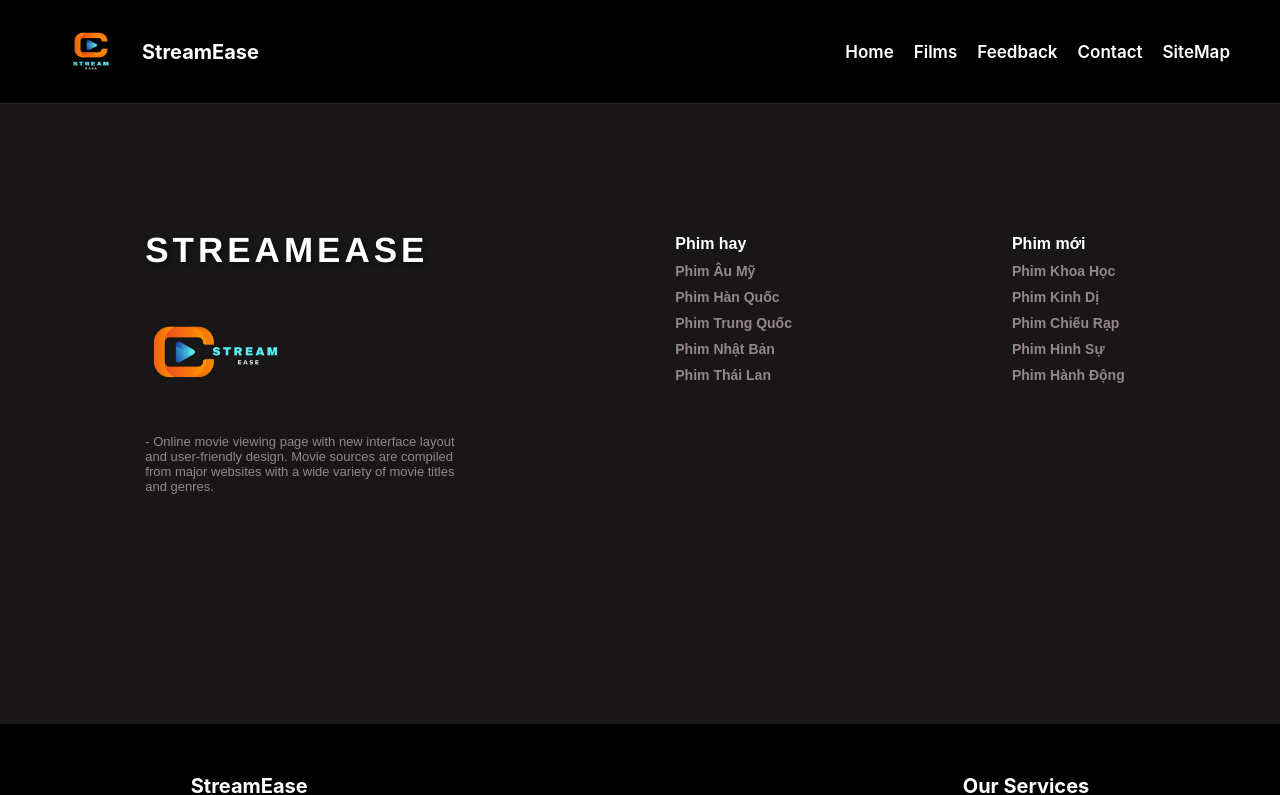
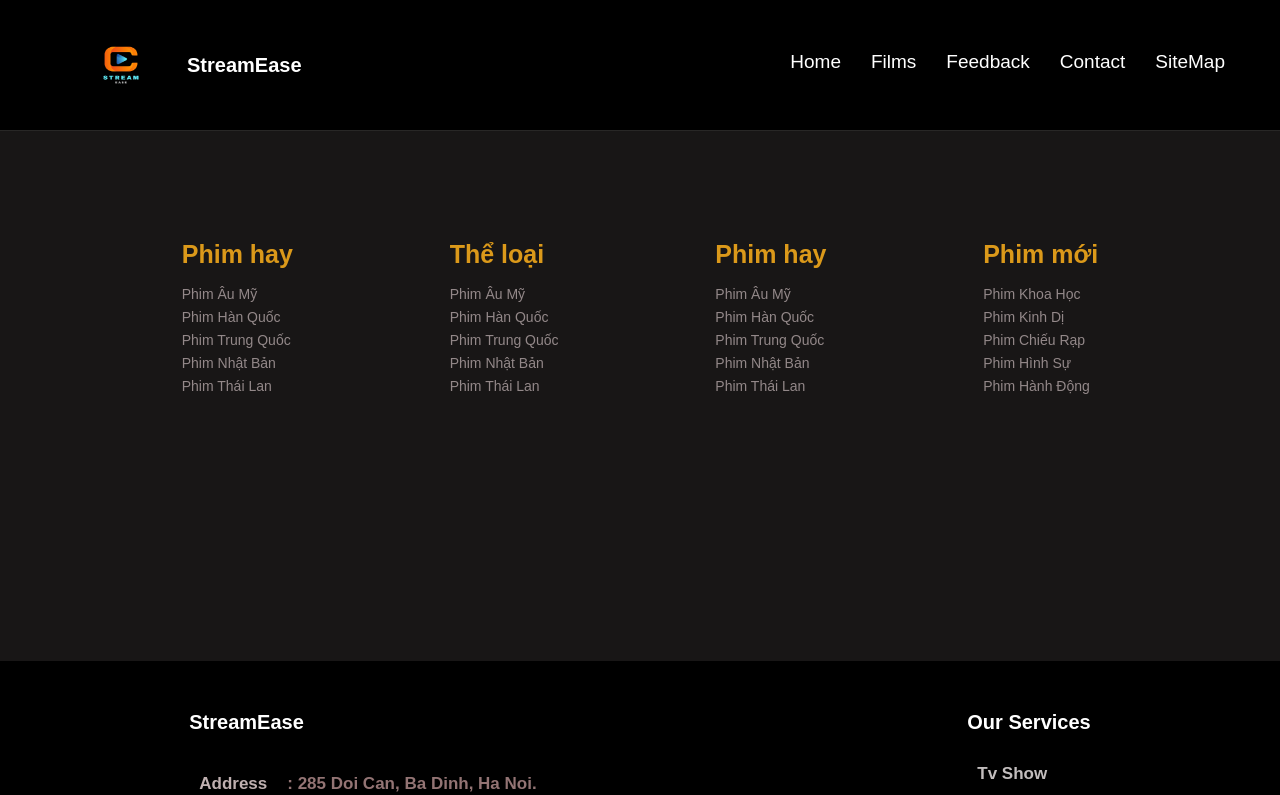
Before and after one commit to buihongson6203/TechWic2023, a React (Create React App) app: page /sitemap in a window 1280 px wide. Shown: the top 795 px of the page. Built offline with nearby package versions, Linux system fonts and the light colour scheme; the HTML template or start-up script is replaced by a standard one.

Commit message:
reponsive file header+siteMap van

```diff
--- a/src/Header/Header.css
+++ b/src/Header/Header.css
@@ -1,4 +1,4 @@
-.header {
+/* .header {
   align-items: center;
   background-color: black;
   display: flex;
@@ -47,4 +47,148 @@
     transition: all 0.23s;
     gap: 20px;
   }
+} */
+
+
+
+@import url("https://fonts.googleapis.com/css2?family=Roboto:ital,wght@0,500;1,400&display=swap");
+
+* {
+  margin: 0;
+  padding: 0;
+  box-sizing: border-box;
 }
+
+html {
+  font-size: 62.5%;
+  font-family: sans-serif;
+}
+
+li {
+  list-style: none;
+}
+
+a {
+  text-decoration: none;
+}
+
+.header {
+  align-items: center;
+  background-color: black;
+  display: flex;
+  height: auto;
+  justify-content: space-between;
+  left: 0;
+  padding: 15px 40px 15px 50px;
+  position: fixed;
+  top: 0;
+  width: 100%;
+  border-bottom: 1px solid rgb(40, 39, 38);
+  z-index: 300;
+}
+.navbar {
+  display: flex;
+  justify-content: space-between;
+  align-items: center;
+  background-color: black;
+  padding: 1rem 1.5rem;
+  height: 100px;
+
+}
+
+.hamburger {
+  display: none;
+}
+
+.bar {
+  display: block;
+  width: 25px;
+  height: 3px;
+  margin: 5px auto;
+  -webkit-transition: all 0.3s ease-in-out;
+  transition: all 0.3s ease-in-out;
+  background-color: white;
+}
+
+.nav-menu {
+  display: flex;
+  justify-content: space-between;
+  align-items: center;
+}
+
+.nav-item {
+  margin-left: 3rem;
+}
+
+.nav-link {
+  font-size: 19px;
+
+  color: white;
+}
+
+.nav-link:hover {
+  color: #1ae5f7;
+}
+
+.nav-logo {
+  font-size: 30px;
+  font-weight: 500;
+  color: white;
+}
+.container-logo {
+  display: flex;
+  align-items: center;
+  gap: 10px;
+  .logo {
+    width: 82px;
+    height: 73px;
+    font-weight: 700;
+    color: #2d2e32;
+  }
+  .logo-text {
+    font-size: 20px;
+    font-weight: 700;
+    color: #fff;
+  }
+}
+@media only screen and (max-width: 668px) {
+  .nav-menu {
+    position: fixed;
+    left: -100%;
+    top: 5rem;
+    flex-direction: column;
+    background-color: #3d3d3d;
+    width: 100%;
+    padding-top: 20px;
+    padding-bottom: 20px;
+    text-align: center;
+    transition: 0.3s;
+  }
+
+  .nav-menu.active {
+    left: 0;
+  }
+
+  .nav-item {
+    margin: 2.5rem 0;
+  }
+
+  .hamburger {
+    display: block;
+    cursor: pointer;
+  }
+
+  .hamburger.active .bar:nth-child(2) {
+    opacity: 0;
+  }
+
+  .hamburger.active .bar:nth-child(1) {
+    -webkit-transform: translateY(8px) rotate(45deg);
+    transform: translateY(8px) rotate(45deg);
+  }
+
+  .hamburger.active .bar:nth-child(3) {
+    -webkit-transform: translateY(-8px) rotate(-45deg);
+    transform: translateY(-8px) rotate(-45deg);
+  }
+}
--- a/src/Header/Header.js
+++ b/src/Header/Header.js
@@ -1,40 +1,66 @@
+
+import React, { useState } from "react";
+import { BrowserRouter as Router, Routes, Route, Link } from "react-router-dom";
 import "./Header.css";
-import { BrowserRouter as Router, Routes, Route, Link } from "react-router-dom";
+
 function Header() {
+  const [isMobileMenuOpen, setIsMobileMenuOpen] = useState(false);
+
+  const toggleMobileMenu = () => {
+    setIsMobileMenuOpen(!isMobileMenuOpen);
+  };
+
+  const closeMobileMenu = () => {
+    setIsMobileMenuOpen(false);
+  };
+
   return (
-    <div className="header">
+    <div>
+      <header className="header">
+        <nav className="navbar">
           <div className="container-logo">
-        <img className="logo" src="/imgs/logo.jpeg" />
+            <img className="logo" src="/imgs/logo.jpeg" alt="Logo" />
             <div className="logo-text">StreamEase</div>
           </div>
-      <ul className="link">
-        <li>
-          <Link to="/" className="item-link">
-            <div>Home</div>
+          <div
+            className={`hamburger ${isMobileMenuOpen ? "active" : ""}`}
+            onClick={toggleMobileMenu}
+          >
+            <span className="bar"></span>
+            <span className="bar"></span>
+            <span className="bar"></span>
+          </div>
+          <ul className={`nav-menu ${isMobileMenuOpen ? "active" : ""}`}>
+            <li className="nav-item">
+              <Link to="/" className="nav-link" onClick={closeMobileMenu}>
+                Home
               </Link>
             </li>
-        <li>
-          <Link to="/films" className="item-link">
-            <div>Films</div>
+            <li className="nav-item">
+              <Link to="/films" className="nav-link" onClick={closeMobileMenu}>
+                Films
               </Link>
             </li>
-        <li>
-          <Link to="/feedback" className="item-link">
-            <div>Feedback</div>
+            <li className="nav-item">
+              <Link to="/feedback" className="nav-link" onClick={closeMobileMenu}>
+                Feedback
               </Link>
             </li>
-        <li>
-          <Link to="/contact" className="item-link">
-            <div>Contact</div>
+            <li className="nav-item">
+              <Link to="/contact" className="nav-link" onClick={closeMobileMenu}>
+                Contact
               </Link>
             </li>
-        <li>
-          <Link to="/sitemap" className="item-link">
-            <div>SiteMap</div>
+            <li className="nav-item">
+              <Link to="/sitemap" className="nav-link" onClick={closeMobileMenu}>
+                SiteMap
               </Link>
             </li>
           </ul>
+        </nav>
+      </header>
     </div>
   );
 }
+
 export default Header;
--- a/src/SiteMap.css
+++ b/src/SiteMap.css
@@ -1,4 +1,4 @@
-.sitemap-container {
+/* .sitemap-container {
   display: flex;
   background: #181616;
   padding-bottom: 230px;
@@ -33,7 +33,6 @@
   width: 150px;
 }
 .sitemap {
-  /* color: white; */
   max-width: 320px;
   align-items: center;
   display: flex;
@@ -69,4 +68,150 @@
   gap: 200px;
   display: flex;
   padding-top: 60px;
+} */
+* {
+  padding: 0;
+  margin: 0;
+  font-family: Arial, Helvetica, sans-serif;
+  color: rgb(194, 189, 189);
 }
+
+nav {
+  text-align: center;
+  padding: 15px 0;
+  background-color: black;
+  width: 100%;
+  height: 40px;
+}
+
+main {
+  height: calc(100vh - 400px);
+  background: rgb(56, 56, 90);
+  background: radial-gradient(circle, rgba(56, 56, 90, 1) 0%, rgba(21, 21, 80, 1) 35%, rgba(1, 3, 3, 1) 100%);
+}
+
+footer {
+  display: flex;
+  flex-direction: column;
+  width: 100%;
+  align-items: center;
+  background-color: black;
+  user-select: none;
+}
+
+.top-section {
+  display: flex;
+  width: 100%;
+  justify-content: space-evenly;
+  flex-wrap: wrap;
+  align-items: center;
+  margin-top: 200px;
+padding: 30px;
+padding-bottom: 250px;
+}
+
+.logo {
+  font-size: 30px;
+  font-family: cursive;
+  font-style: italic;
+  font-weight: 900;
+  color: rgb(186, 214, 23);
+  margin: 15px;
+  width: 10%;
+}
+
+section {
+  display: flex;
+  flex-direction: column;
+  margin: 10px 5px;
+}
+
+h3 {
+  font-size: 25px;
+  color: rgb(219, 153, 26);
+  margin-bottom: 10px;
+}
+
+section ul {
+  list-style-type: none;
+  display: flex;
+  flex-direction: column;
+}
+
+ul li {
+  margin-bottom: 7px;
+}
+
+ul a {
+  text-decoration: none;
+}
+
+ul a:hover {
+  color: rgb(219, 153, 26);
+}
+
+.subscribe-section form {
+  display: flex;
+  flex-direction: column;
+}
+
+.subscribe-section form input[type=email] {
+  width: 300px;
+  height: 30px;
+  color: black;
+  text-align: center;
+  font-size: 17px;
+}
+
+.subscribe-section form input[type=email]:focus {
+  outline: 1.5px solid rgb(219, 153, 26);
+}
+
+.subscribe-section form input[type=submit] {
+  margin: 9px auto;
+  padding: 8px 20px;
+  font-size: 17px;
+  background-color: rgb(219, 153, 26);
+  color: white;
+  border: none;
+  border-radius: 15px;
+  cursor: pointer;
+}
+
+.subscribe-section form input[type=submit]:hover {
+  background-color: rgb(240, 106, 10);
+}
+
+hr {
+  width: 80%;
+  margin: 20px;
+  color: rgb(219, 153, 26);
+}
+
+.social-icons {
+  display: flex;
+  width: 250px;
+  font-size: 35px;
+  margin: 5px;
+  justify-content: space-evenly;
+}
+
+i {
+  color: rgb(219, 153, 26);
+}
+
+span {
+  margin: 10px;
+}
+
+
+/* .text{
+  width: 30%;
+} */
+.chia{
+
+  display: flex;
+}
+.h2{
+  display: flex;
+}
--- a/src/SiteMap.js
+++ b/src/SiteMap.js
@@ -4,25 +4,13 @@
 
 function SiteMap() {
   return (
-    <div className="sitemap-container">
-      <div className="container">
-        <div>
-          <div className="sitemap-section">
-            <p className="lg">StreamEase</p>
-            <img className="logo" src="/imgs/EASE.png" />
-
-          </div>
-          <div className="sitemap ">
-            - Online movie viewing page with new interface layout and
-            user-friendly design. Movie sources are compiled from major websites
-            with a wide variety of movie titles and genres.
-          </div>
-        </div>
-        <div className="sitemap-section">
-          <ul className="sitemap-list">
+    <div class="top-section">
+      <section className="info-section">
+        <ul>
           <li>
             <Link to="/" className="sitemap-link">
-                Phim hay
+              <h3> Phim hay</h3>
+
             </Link>
           </li>
           <li>
@@ -51,13 +39,80 @@
             </Link>
           </li>
         </ul>
-        </div>
-
-        <div className="sitemap-section">
-          <ul className="sitemap-list">
+      </section>
+      <section className="info-section">
+        <ul>
           <li>
             <Link to="/" className="sitemap-link">
-                Phim mới
+              <h3> Thể loại </h3>
+            </Link>
+          </li>
+          <li>
+            <Link to="/films" className="link">
+              <p> Phim Âu Mỹ</p>
+            </Link>
+          </li>
+          <li>
+            <Link to="/feedback" className="link">
+              <p> Phim Hàn Quốc</p>
+            </Link>
+          </li>
+          <li>
+            <Link to="/contact" className="link">
+              <p> Phim Trung Quốc</p>
+            </Link>
+          </li>
+          <li>
+            <Link to="/sitemap" className="link">
+              <p> Phim Nhật Bản</p>
+            </Link>
+          </li>
+          <li>
+            <Link to="/sitemap" className="link">
+              <p> Phim Thái Lan</p>
+            </Link>
+          </li>
+        </ul>
+      </section>
+      <section className="info-section">
+        <ul>
+          <li>
+            <Link to="/" className="sitemap-link">
+              <h3>Phim hay</h3>
+            </Link>
+          </li>
+          <li>
+            <Link to="/films" className="link">
+              <p> Phim Âu Mỹ</p>
+            </Link>
+          </li>
+          <li>
+            <Link to="/feedback" className="link">
+              <p> Phim Hàn Quốc</p>
+            </Link>
+          </li>
+          <li>
+            <Link to="/contact" className="link">
+              <p> Phim Trung Quốc</p>
+            </Link>
+          </li>
+          <li>
+            <Link to="/sitemap" className="link">
+              <p> Phim Nhật Bản</p>
+            </Link>
+          </li>
+          <li>
+            <Link to="/sitemap" className="link">
+              <p> Phim Thái Lan</p>
+            </Link>
+          </li>
+        </ul>
+      </section>
+      <section class="links-section">
+        <ul>
+          <li>
+            <Link to="/" className="sitemap-link">
+              <h3>Phim mới</h3>
             </Link>
           </li>
           <li>
@@ -86,8 +141,7 @@
             </Link>
           </li>
         </ul>
-        </div>
-      </div>
+      </section>
     </div>
   );
 }
```
Lines whose indentation alone changed are shown as unchanged.
